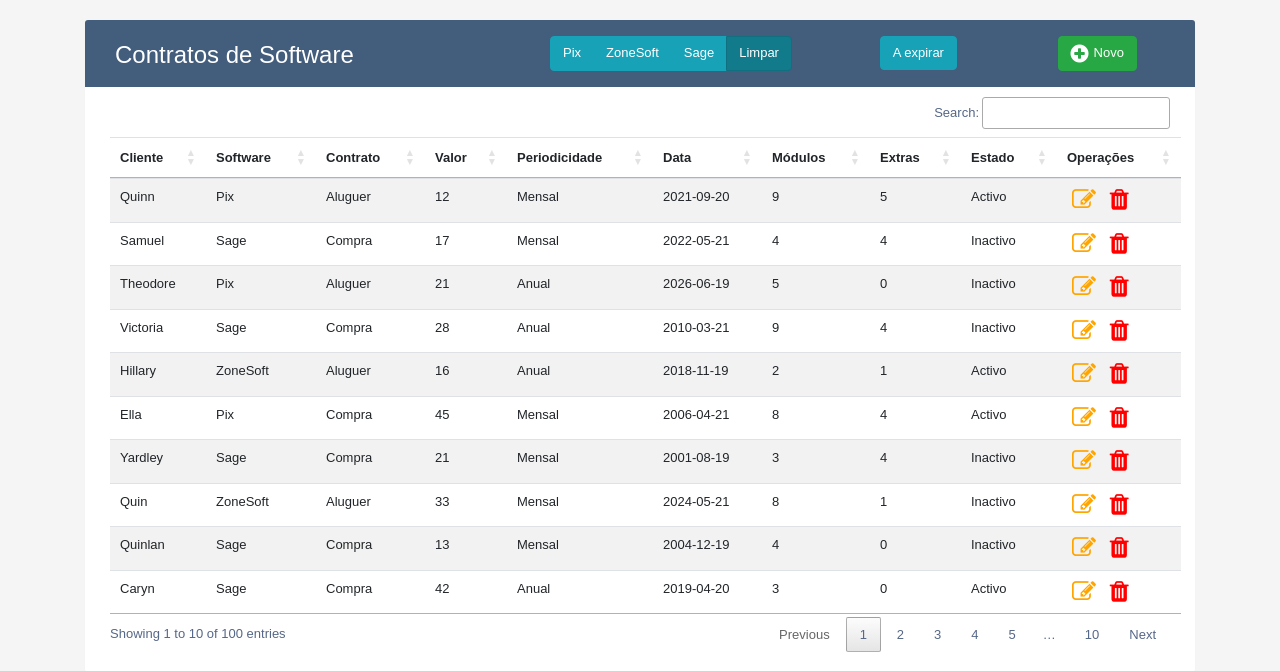
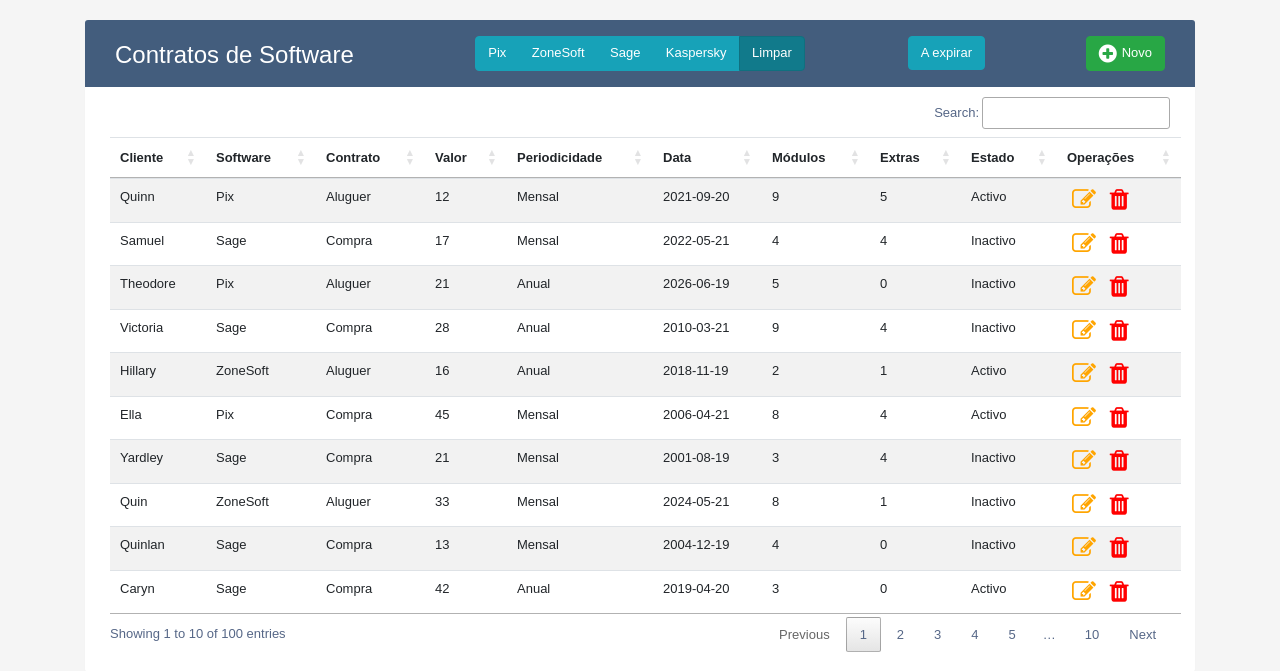
Before and after one commit to rduarte83/ContratosSegimprima, a PHP site: page / in a window 1280 px wide. Shown: the top 671 px of the page. Run offline with PHP 8.4, Linux system fonts and the light colour scheme; data comes from the database, SQL or seed files in the repository; some libraries are stand-ins or nearby versions.

Commit message:
add Kaspersky

```diff
--- a/index.php
+++ b/index.php
@@ -26,17 +26,13 @@
 </head>
 <body>
 <div class="container">
-
-
-
-
     <div class="table-wrapper">
         <div class="table-title">
             <div class="row">
-                <div class="col-md-5">
+                <div class="col-md">
                     <h2>Contratos de Software</h2>
                 </div>
-                <div class="btn-group btn-group-toggle" data-toggle="buttons">
+                <div class="btn-group btn-group-toggle col-md" data-toggle="buttons">
                     <label class="btn btn-info">
                         <input type="radio" name="options" id="pix" autocomplete="off">Pix
                     </label>
@@ -45,6 +41,9 @@
                     </label>
                     <label class="btn btn-info">
                         <input type="radio" name="options" id="sage" autocomplete="off">Sage
+                    </label>
+                    <label class="btn btn-info">
+                        <input type="radio" name="options" id="ks" autocomplete="off">Kaspersky
                     </label>
                     <label class="btn btn-info active">
                         <input type="radio" name="options" id="def" autocomplete="off" checked>Limpar
@@ -102,6 +101,8 @@
                             <option value="Pix">Pix</option>
                             <option value="ZoneSoft">ZoneSoft</option>
                             <option value="Sage">Sage</option>
+                            <option value="Kaspersky">Kaspersky</option>
+
                         </select>
                     </div>
                     <div class="form-group">
@@ -179,6 +180,7 @@
                             <option value="Pix">Pix</option>
                             <option value="ZoneSoft">ZoneSoft</option>
                             <option value="Sage">Sage</option>
+                            <option value="Kaspersky">Kaspersky</option>
                         </select>
                     </div>
                     <div class="form-group">
--- a/script.js
+++ b/script.js
@@ -60,7 +60,6 @@ $(document).on('submit', '#add_form', function () {
     });
 });
 
-//<!-- Update -->
 $(document).on('click', '.edit', function () {
     var id = $(this).attr("data-id");
     var cliente = $(this).closest("tr").find("td:nth-child(1)").text();
@@ -101,7 +100,6 @@ $(document).on('submit', '#edit_form', function () {
     });
 });
 
-//<!-- Delete -->
 $(document).on("click", ".delete", function () {
     var id = $(this).attr("data-id");
     $('#id_d').val(id);
```
Also changed, not shown: php/filters/ks.php (added, +33 -0 lines).
